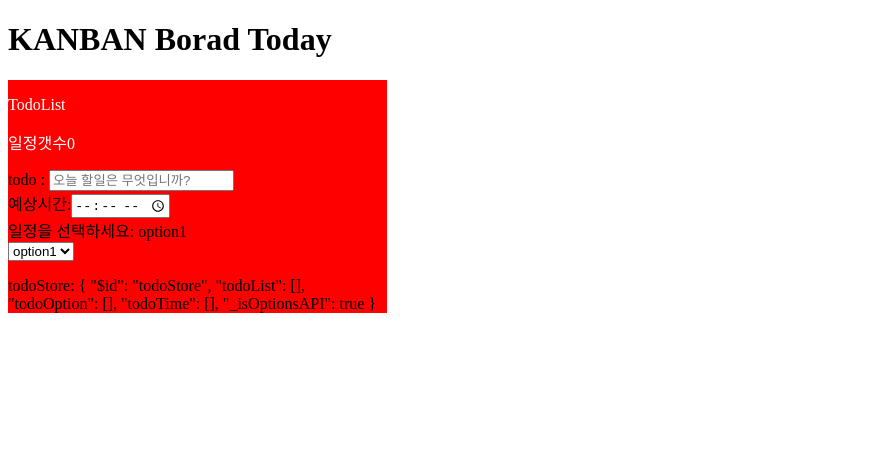
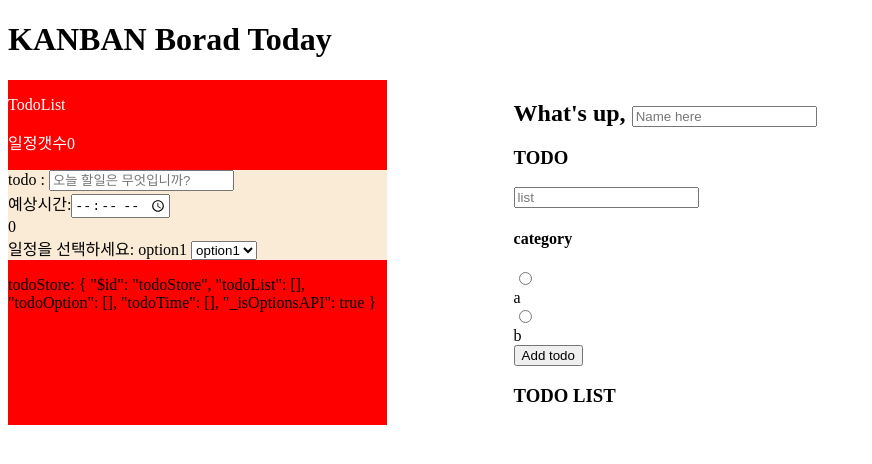
Before and after one commit to gnuoynim/KANBANBoard, a Vue app: page / in a window 1280 px wide. Shown: the top 464 px of the page, without its empty margins (0-872 px from the left). Built offline with nearby package versions, Linux system fonts and the light colour scheme.

Commit message:
todoList

```diff
--- a/src/App.vue
+++ b/src/App.vue
@@ -10,60 +10,130 @@
         todo : <input type="text" placeholder="오늘 할일은 무엇입니까?" @keyup.enter="addTodo" />
         <div>
           <form>
-            <label for="appt-time">예상시간:</label>
-            <input id="appt-time" type="time" name="appt-time">
+            <label for="estimatedTime">예상시간:</label>
+            <input id="estimatedTime" type="time" name="estimatedTime">
           </form>
-        </div>
-        <div>일정을 선택하세요: {{ selected }}</div>
+          {{ time }}
+          <div class="selectBox">
+            일정을 선택하세요: {{ selected }}
             <select v-model="selected">
-          <option disabled value=""></option>
               <option>option1</option>
               <option>option2</option>
               <option>option3</option>
             </select>
           </div>
+        </div>
+      </div>
       <ul>
         <li v-for="(list, index) in todoStore.todoList" :key="list">
-          <input type="checkBox" />todo : {{ list }}
-          <button type="button" @click="modal = !modal">자세한 일정추가{{ modal }}</button>
+          <input type="checkBox" />todo : {{ list }},{{ listIndex }}
+          <button type="button" @click="">자세한 일정추가{{ modal }}</button>
           <button>일정삭제</button>
         </li>
       </ul>
-      <div>
       todoStore: {{ todoStore }}
+
+      <!-- <Modal :listIndex=" listIndex"  /> -->
+    </div>
+
+    <main class="app">
+      <section class="greeting">
+        <h2 class="title">
+          What's up, <input type="text" id="name" placeholder="Name here" v-model="name">
+        </h2>
+      </section>
+      <section class="create-todo">
+        <h3>TODO</h3>
+        <form id="new-todo-form" @submit.prevent="addTodos">
+          <input type="text" name="content" id="content" placeholder="list" v-model="input_content" />
+          <h4>category</h4>
+          <div class="options">
+            <label>
+              <input type="radio" name="category" id="category1" value="business" v-model="input_category" />
+              <span class="bubble business"></span>
+              <div>a</div>
+            </label>
+            <label>
+              <input type="radio" name="category" id="category2" value="personal" v-model="input_category" />
+              <span class="bubble personal"></span>
+              <div>b</div>
+            </label>
+          </div>
+          <input type="submit" value="Add todo" />
+        </form>
+      </section>
+      <section class="todo-list">
+        <h3>TODO LIST</h3>
+        <div class="list" id="todo-list">
+          <div v-for="todo in todos_asc" :class="`todo-item ${todo.done && 'done'}`">
+            <label>
+              <input type="checkbox" v-model="todo.done" />
+              <span :class="`bubble ${todo.category == 'a'
+                  ? 'a'
+                  : 'b'
+                }`"></span>
+            </label>
+            <div class="todo-content">
+              <input type="text" v-model="todo.content" />
+            </div>
+            <div class="actions">
+              <button class="delete" @click="removeTodo(todo)">Delete</button>
             </div>
           </div>
-    <Modal v-if="modal == true" :modal="todoStore.todoList" />
+        </div>
+      </section>
+    </main>
   </div>
 </template>
 
 <script setup>
-import { ref } from 'vue'
+import { ref, onMounted, computed, watch } from 'vue'
 import { useTodoStore } from './store/todo.js'
 import Modal from './components/Modal.vue'
 
 const todoStore = useTodoStore()
-
 const modal = ref(false)
 const selected = ref('option1')
+const listIndex = ref(0)
+const time = ref(0)
+const todos = ref([]);
+const name = ref('');
+const input_content = ref('')
+const input_category = ref(null)
 const addTodo = event => {
   todoStore.todoList.push(event.target.value);
   todoStore.todoOption.push(selected);
-
 };
-
-
-const input = document.createElement('input');
-input.type = 'time';
-input.min = '23:00';
-input.max = '01:00';
-input.value = '23:59';
-
-if (input.validity.valid && input.type === 'time') {
-
-} else {
-
+const todos_asc = computed(() => todos.value.sort((a, b) => {
+  return b.createdAt - a.createdAt
+}))
+watch(name, (newVal) => {
+  localStorage.setItem('name', newVal)
+})
+watch(todos, (newVal) => {
+  localStorage.setItem('todos', JSON.stringify(newVal))
+}, {
+  deep: true
+})
+const addTodos = () => {
+  if (input_content.value.trim() === '' || input_category.value === null) {
+    return
   }
+  todos.value.push({
+    content: input_content.value,
+    category: input_category.value,
+    done: false,
+    editable: false,
+    createdAt: new Date().getTime()
+  })
+}
+const removeTodo = (todo) => {
+  todos.value = todos.value.filter((t) => t !== todo)
+}
+onMounted(() => {
+  name.value = localStorage.getItem('name') || ''
+  todos.value = JSON.parse(localStorage.getItem('todos')) || []
+})
 
 </script>
 
@@ -94,4 +164,8 @@
     }
   }
 }
+
+.inputBox {
+  background-color: antiquewhite;
+}
 </style>
--- a/src/components/Modal.vue
+++ b/src/components/Modal.vue
@@ -2,8 +2,14 @@
   <div class="modal">
     <div class="modalContainer">
       <button type="button">close</button>
-      <p v-for="item in modal" :key="item" class="title">{{ item }}</p>
-      <button>일정추가</button>
+      <p v-for="item in modal" :key="item" class="title">{{ item.listIndex }}</p>
+      <button type="button">일정추가</button>
+      <div class="addList">
+        <input type="text" />
+        <ul>
+          <li>{{ listIndex }}</li>
+        </ul>
+      </div>
     </div>
   </div>
 </template>
@@ -13,10 +19,13 @@
 
 const props = defineProps({
   modal: {
-    Type: String,
+    Type: Boolean,
     default: '',
   },
 })
+
+
+
 </script>
 
 <style lang="scss" scoped>
```
Also changed, not shown: src/store/detailTodo.js (+4 -3 lines), src/store/todo.js (+9 -9 lines). Lines whose indentation alone changed are shown as unchanged.
